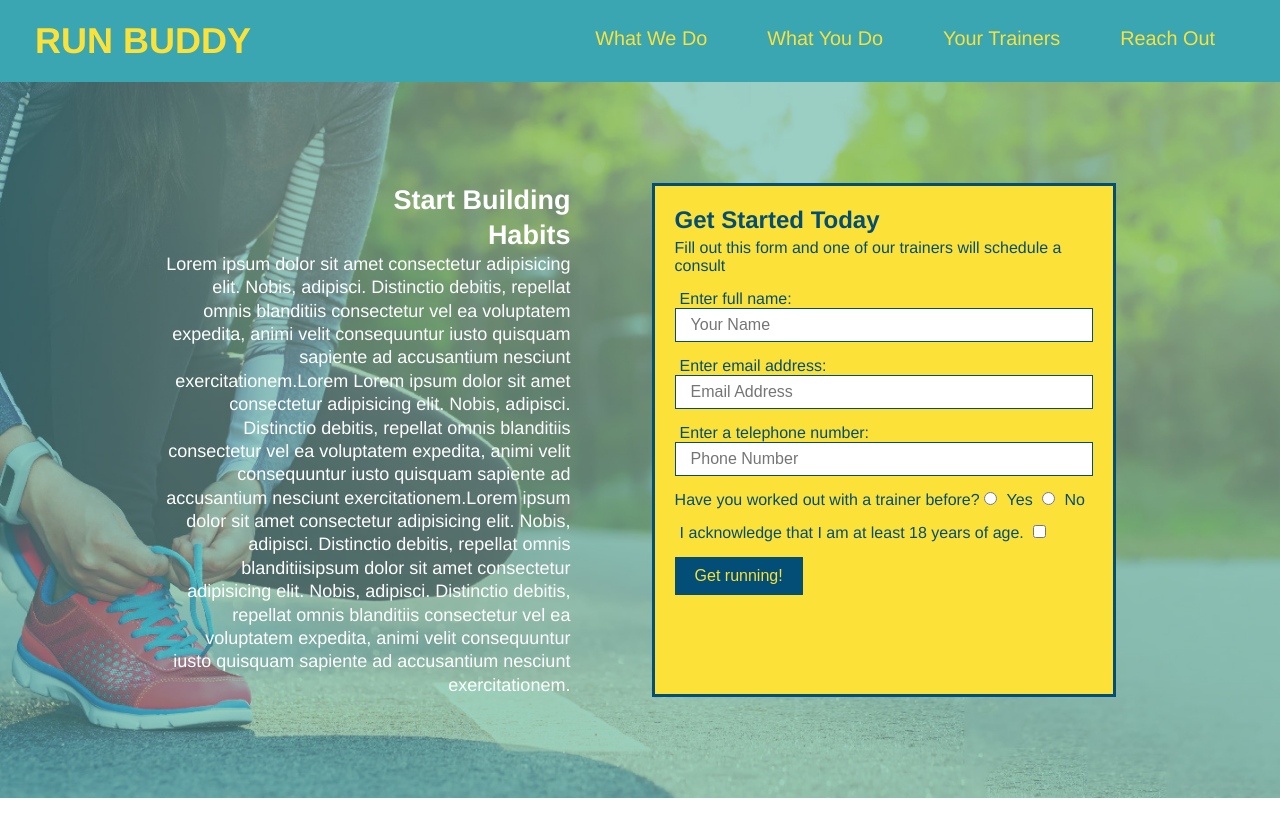
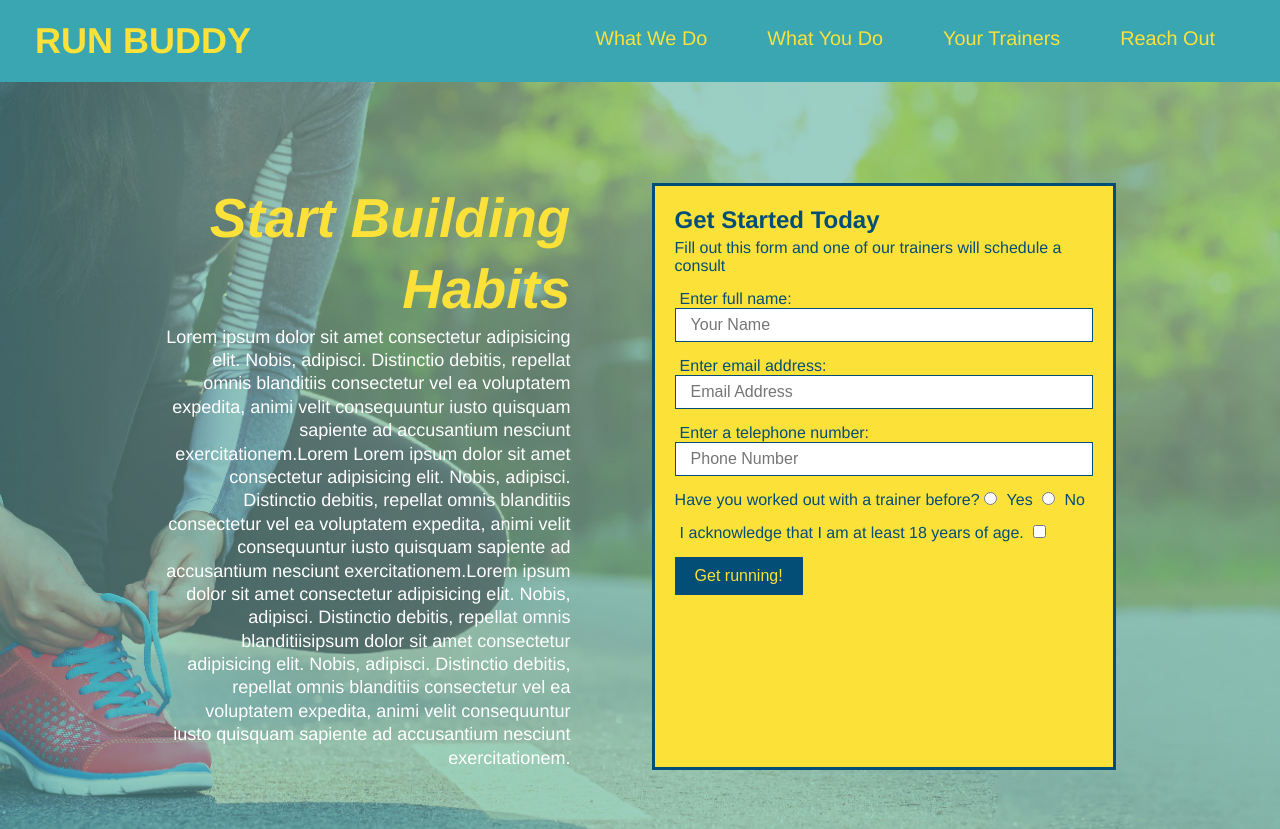
Before and after one commit to Kyle-G/run-buddy, a plain HTML site: page index.html in a window 1280 px wide. Shown: the top 829 px of the page. Drawn offline with Linux system fonts and the light colour scheme.

Commit message:
fixed h2 heading in hero

```diff
--- a/index.html
+++ b/index.html
@@ -39,7 +39,7 @@
     <!-- hero/jumbotron -->
     <section class="hero">
         <div class="hero-cta">
-            <h1>Start Building <br>Habits</h1>
+            <h2>Start Building <br>Habits</h2>
             <p>Lorem ipsum dolor sit amet consectetur adipisicing elit. Nobis, adipisci. Distinctio debitis, repellat omnis blanditiis consectetur vel ea voluptatem expedita, animi velit consequuntur iusto quisquam sapiente ad accusantium nesciunt exercitationem.Lorem
                 Lorem ipsum dolor sit amet consectetur adipisicing elit. Nobis, adipisci. Distinctio debitis, repellat omnis blanditiis consectetur vel ea voluptatem expedita, animi velit consequuntur iusto quisquam sapiente ad accusantium nesciunt exercitationem.Lorem
                 ipsum dolor sit amet consectetur adipisicing elit. Nobis, adipisci. Distinctio debitis, repellat omnis blanditiisipsum dolor sit amet consectetur adipisicing elit. Nobis, adipisci. Distinctio debitis, repellat omnis blanditiis consectetur
```
